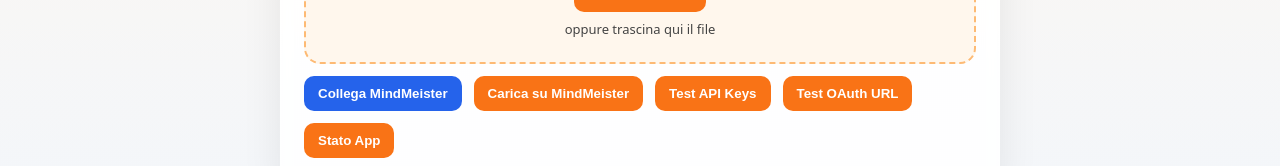
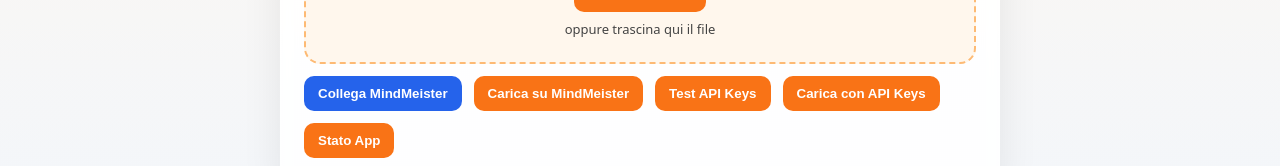
Before and after one commit to RobertoMicarelli/mindmeister-demo, a React (Vite) app: page / in a window 1280 px wide. Shown: the part 383-549 px from the top of the page. Built offline with nearby package versions, Linux system fonts and the light colour scheme.

Commit message:
Implementato upload con API Keys e disabilitato OAuth per problemi CORS

```diff
--- a/src/App.jsx
+++ b/src/App.jsx
@@ -21,6 +21,9 @@
 
 
   const loginToMindMeister = () => {
+    alert('OAuth temporaneamente disabilitato a causa di problemi CORS.\n\nUsa "Carica con API Keys" invece.');
+    return;
+
     try {
       const u = new URL('https://www.mindmeister.com/oauth2/authorize');
       u.searchParams.set('response_type', 'code');
@@ -326,6 +329,117 @@
     }
   };
 
+  const uploadWithApiKeys = async () => {
+    if (!file) {
+      alert('Seleziona un file .md o .opml');
+      return;
+    }
+
+    try {
+      setStatus('uploading');
+      console.log('Upload con API Keys iniziato...');
+      console.log('File:', file.name);
+
+      // Prova diversi endpoint e metodi per le API Keys
+      const endpoints = [
+        {
+          url: 'https://www.mindmeister.com/api/v2/maps',
+          method: 'POST',
+          headers: {
+            'Content-Type': 'application/json',
+            'Authorization': `Bearer ${API_SHARED_KEY}`
+          },
+          body: JSON.stringify({
+            name: 'Import ' + new Date().toLocaleString(),
+            theme: 'Aquarelle',
+            layout: 'mindmap'
+          })
+        },
+        {
+          url: 'https://www.mindmeister.com/api/v2/maps',
+          method: 'POST',
+          headers: {
+            'Content-Type': 'application/json',
+            'X-API-Key': API_SHARED_KEY
+          },
+          body: JSON.stringify({
+            name: 'Import ' + new Date().toLocaleString(),
+            theme: 'Aquarelle',
+            layout: 'mindmap'
+          })
+        }
+      ];
+
+      let mapId = null;
+      let successfulEndpoint = null;
+
+      for (let i = 0; i < endpoints.length; i++) {
+        const endpoint = endpoints[i];
+        console.log(`Tentativo ${i + 1}:`, endpoint.url, endpoint.method);
+
+        try {
+          const response = await fetch(endpoint.url, {
+            method: endpoint.method,
+            headers: endpoint.headers,
+            body: endpoint.body
+          });
+
+          console.log(`Tentativo ${i + 1} response status:`, response.status);
+
+          if (response.ok) {
+            const data = await response.json();
+            console.log(`Tentativo ${i + 1} successful:`, data);
+            mapId = data.id || data.map_id;
+            successfulEndpoint = endpoint;
+            break;
+          } else {
+            const errorText = await response.text();
+            console.log(`Tentativo ${i + 1} failed:`, response.status, errorText.substring(0, 200));
+          }
+        } catch (error) {
+          console.log(`Tentativo ${i + 1} error:`, error.message);
+        }
+      }
+
+      if (!mapId) {
+        throw new Error('Impossibile creare mappa con API Keys');
+      }
+
+      console.log('Mappa creata con successo, ID:', mapId);
+
+      // Ora importa il file nella mappa
+      const fd = new FormData();
+      fd.append('file', file);
+      fd.append('format', file.name.toLowerCase().endsWith('.opml') ? 'opml' : 'markdown');
+
+      const importResponse = await fetch(`https://www.mindmeister.com/api/v2/maps/${mapId}/import`, {
+        method: 'POST',
+        headers: {
+          'Authorization': successfulEndpoint.headers.Authorization || `X-API-Key: ${API_SHARED_KEY}`
+        },
+        body: fd
+      });
+
+      if (!importResponse.ok) {
+        const errorText = await importResponse.text();
+        throw new Error(`Import failed: ${importResponse.status} - ${errorText}`);
+      }
+
+      const link = `https://www.mindmeister.com/map/${mapId}`;
+      console.log('Success! Map URL:', link);
+
+      setMapUrl(link);
+      setEmbedUrl(`https://www.mindmeister.com/maps/${mapId}/embed`);
+      setStatus('done');
+      alert('Upload completato con successo usando API Keys!');
+
+    } catch (error) {
+      console.error('Upload API Keys error:', error);
+      setStatus('error');
+      alert(`Errore durante upload con API Keys: ${error.message}`);
+    }
+  };
+
   const upload = async () => {
     console.log('Upload iniziato...');
     console.log('Token presente:', !!token);
@@ -434,16 +548,8 @@
           <button className="button green" onClick={testApiKeyAuth}>
             Test API Keys
           </button>
-          <button className="button orange" onClick={() => {
-            const u = new URL('https://www.mindmeister.com/oauth2/authorize');
-            u.searchParams.set('response_type', 'code');
-            u.searchParams.set('client_id', CLIENT_ID);
-            u.searchParams.set('redirect_uri', REDIRECT_URI);
-            u.searchParams.set('state', crypto.randomUUID());
-            console.log('OAuth URL generato:', u.toString());
-            alert('OAuth URL: ' + u.toString());
-          }}>
-            Test OAuth URL
+          <button className="button orange" onClick={uploadWithApiKeys}>
+            Carica con API Keys
           </button>
           <button className="button purple" onClick={() => {
             console.log('=== STATO APP ===');
```
